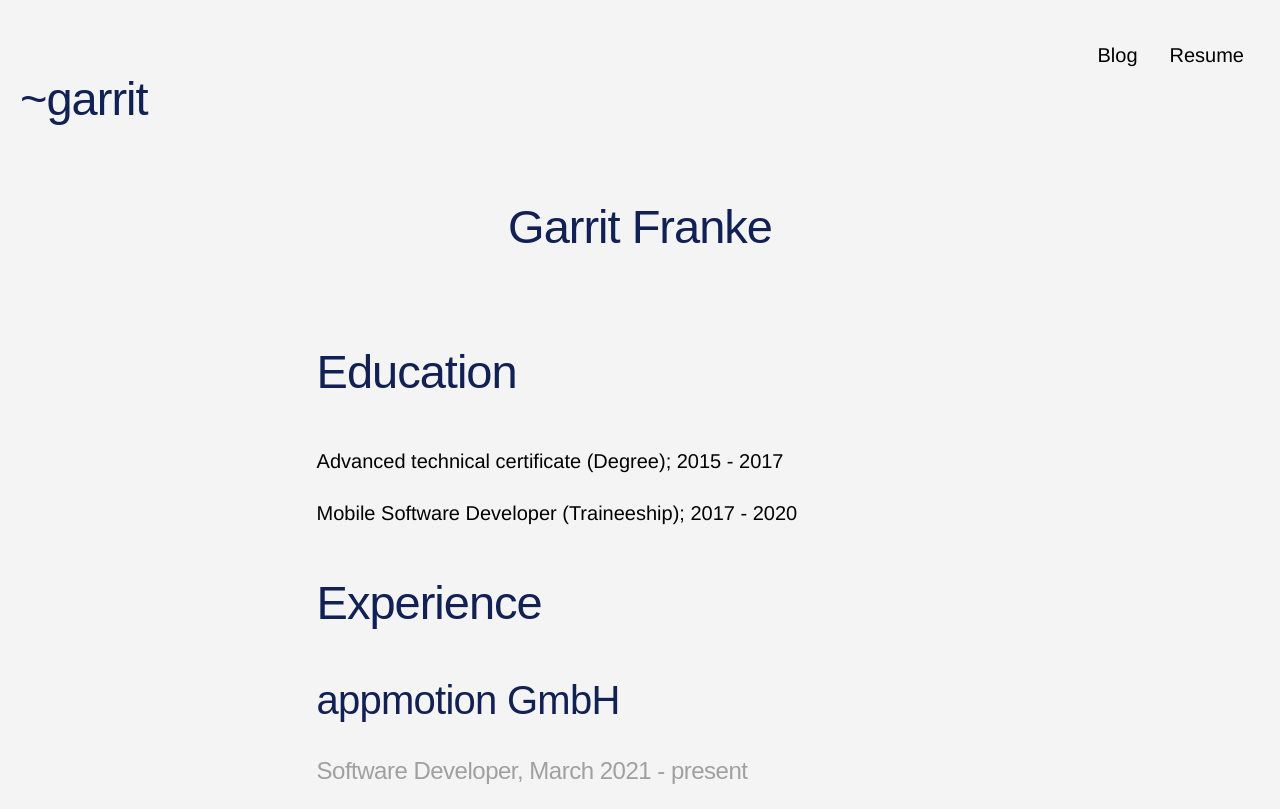
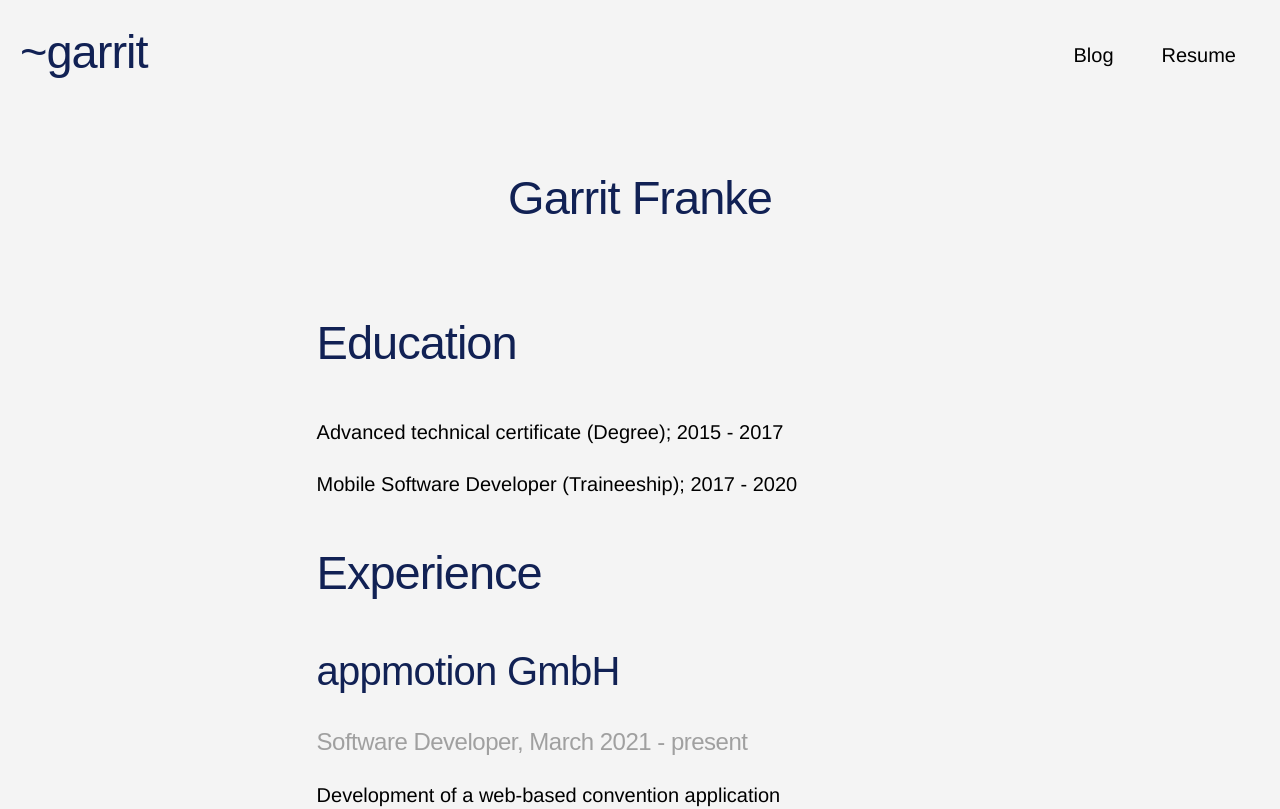
Before and after one commit to garritfra/blog.garrit.xyz, a Next.js app: page /cv in a window 1280 px wide. Shown: the top 809 px of the page. Built offline with nearby package versions, Linux system fonts and the light colour scheme.

Commit message:
feat: migrate header

```diff
--- a/components/Header.js
+++ b/components/Header.js
@@ -1,5 +1,4 @@
 import { useLayoutEffect, useState } from "react";
-import Profile from "./Profile";
 
 function useWindowSize() {
     const [size, setSize] = useState([0, 0]);
@@ -28,46 +27,6 @@ export default function Header(props) {
                     <li><a href="/cv">Resume</a></li>
                 </ul>
             </nav>
-            <style jsx>
-                {`
-                    h1 {
-                        margin-bottom: 0;
-                    }
-                    h1:hover {
-                        cursor: pointer;
-                    }
-                    nav {
-                        padding: 1.5rem 1.25rem;
-                        display: flex;
-                        justify-content: space-between;
-                        flex-direction: row;
-                        align-items: center;
-                    }
-
-                    .header__links {
-                        list-style-type: none;
-                        display: flex;
-                        flex-direction: row;
-                        margin: 0;
-                        padding: 0;
-                    }
-                    .header__links li {
-                        padding: 1rem;
-                    }
-                    @media (min-width: 768px) {
-                        .header {
-                            left: 0;
-                            top: 0;
-                        }
-                        .nav {
-                            width: 100vw;
-                            height: 100%;
-                            border-bottom: none;
-                            align-items: flex-start;
-                        }
-                    }
-                `}
-            </style>
         </header>
     );
 }
--- a/components/Meta.js
+++ b/components/Meta.js
@@ -176,10 +176,6 @@ export default function Meta(props) {
                             scrollbar-color: #dbd7db #161618 !important;
                         }
 
-                        a {
-                            color: #dbd7db;
-                        }
-
 
                     article a[href^="http"]::after,
                     article a[href^="https://"]::after {
--- /dev/null
+++ b/styles/components/header.scss
@@ -0,0 +1,33 @@
+nav {
+    padding: 1.5rem 1.25rem;
+    display: flex;
+    justify-content: space-between;
+    flex-direction: row;
+    align-items: center;
+    a h1 {
+        margin: 0;
+    }
+}
+
+.header__links {
+    list-style-type: none;
+    display: flex;
+    flex-direction: row;
+    margin: 0;
+    padding: 0;
+}
+.header__links li {
+    padding: 1rem 1.5rem;
+}
+@media (min-width: 768px) {
+    .header {
+        left: 0;
+        top: 0;
+    }
+    .nav {
+        width: 100vw;
+        height: 100%;
+        border-bottom: none;
+        align-items: flex-start;
+    }
+}
--- /dev/null
+++ b/styles/components/index.scss
@@ -0,0 +1 @@
+@import "header";
--- a/styles/index.scss
+++ b/styles/index.scss
@@ -1 +1,2 @@
 @import "foundation/index";
+@import "components/index";
```
